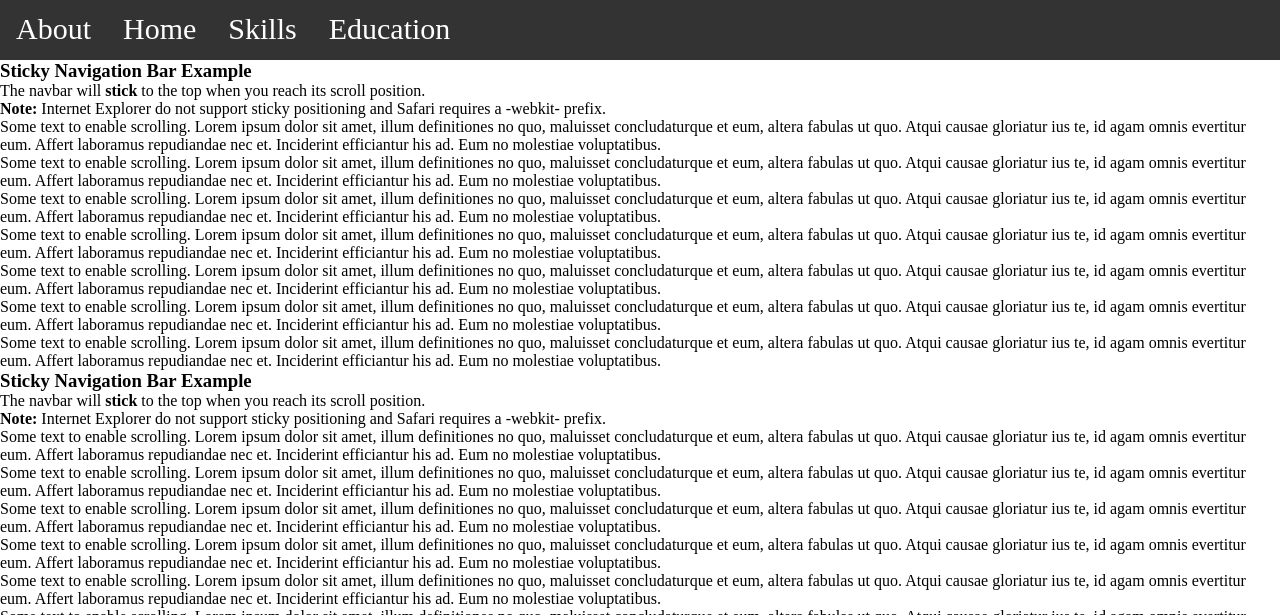
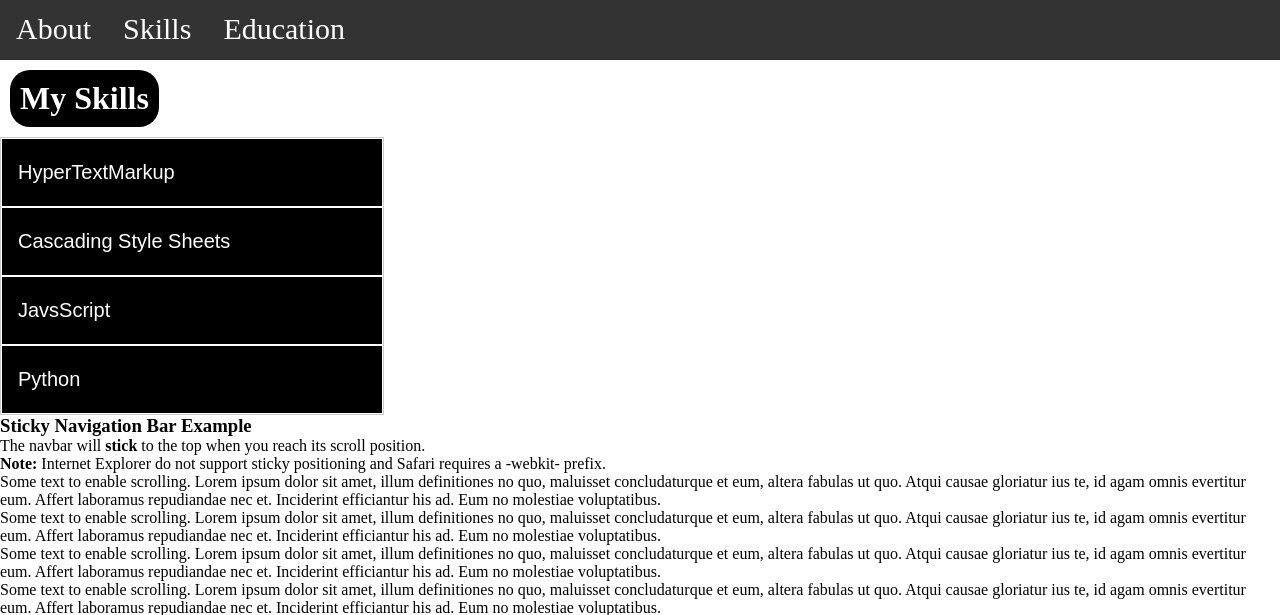
Before and after one commit to Plehlowla/PahReh-Portfolio, a plain HTML site: page index.html in a window 1280 px wide. Shown: the part 502-1117 px from the top of the page. Drawn offline with Linux system fonts and the light colour scheme; a script that the page names is missing.

Commit message:
added skill section, working

```diff
--- a/index.html
+++ b/index.html
@@ -11,7 +11,7 @@
 </head>
 <body>
 
-    <div class="header">
+    <div class="header" id="about">
         <img src="images/pic1.PNG" alt="profile">
         <h1>Hi, I'm Pah</h1>
         <h2>Scroll Down for more Info.</h2>
@@ -19,10 +19,38 @@
 
     <ul id="navbar">
         <li><a href="#about">About</a></li>
-        <li><a href="#home">Home</a></li>
+        <!-- <li><a href="#home">Home</a></li> -->
         <li><a href="#skill">Skills</a></li>
         <li><a href="#education">Education</a></li>
     </ul>
+
+    <h1 id='skill'>My Skills</h1>
+
+    <div class="tab">
+        <button class="tablinks" onmouseover="openSkill(event, 'html')">HyperTextMarkup</button>
+        <button class="tablinks" onmouseover="openSkill(event, 'css')">Cascading Style Sheets</button>
+        <button class="tablinks" onmouseover="openSkill(event, 'js')">JavsScript</button>
+        <button class="tablinks" onmouseover="openSkill(event, 'python')">Python</button>
+    </div>
+
+    <div id="html" class="tabcontent">
+        <h3>HyperTextMarkup</h3>
+        <p>The HyperText Markup Language, or HTML is the standard markup language for documents designed to be displayed in a web browser. It can be assisted by technologies such as Cascading Style Sheets (CSS) and scripting languages such as JavaScript.</p>
+    </div>
+    <div id="css" class="tabcontent">
+        <h3>Cascading Style Sheets</h3>
+        <p>Cascading Style Sheets (CSS) is a style sheet language used for describing the presentation of a document written in a markup language such as HTML. CSS is a cornerstone technology of the World Wide Web, alongside HTML and JavaScript.</p>
+    </div>
+    <div id="js" class="tabcontent">
+        <h3>JavaScript</h3>
+        <p>JavaScript, often abbreviated as JS, is a programming language that conforms to the ECMAScript specification. JavaScript is high-level, often just-in-time compiled, and multi-paradigm. It has curly-bracket syntax, dynamic typing, prototype-based object-orientation, and first-class functions.</p>
+    </div>
+    <div id="python" class="tabcontent">
+        <h3>Python</h3>
+        <p>Python is an interpreted high-level general-purpose programming language. Python's design philosophy emphasizes code readability with its notable use of significant indentation. Its language constructs as well as its object-oriented approach aim to help programmers write clear, logical code for small and large-scale projects.</p>
+    </div>
+
+    <div class="clearfix"></div>
 
     <h3>Sticky Navigation Bar Example</h3>
 <p>The navbar will <strong>stick</strong> to the top when you reach its scroll position.</p>
--- /dev/null
+++ b/index.js
@@ -0,0 +1,26 @@
+function openSkill(evt, skillName){
+    var i, tabcontent, tablinks;
+    tabcontent = document.getElementsByClassName('tabcontent');
+    for(i = 0; i < tabcontent.length; i++){
+        tabcontent[i].style.display = "none";
+    }
+    tablinks = document.getElementsByClassName('tablinks');
+    for(i = 0; i < tablinks.length; i++){
+        tablinks[i].className = tablinks[i].className.replace(' active', '');
+    }
+    document.getElementById(skillName).style.display = "block";
+    evt.currentTarget.className += " active";
+}
+// function openCity(evt, skillName) {
+//     var i, tabcontent, tablinks;
+//     tabcontent = document.getElementsByClassName("tabcontent");
+//     for (i = 0; i < tabcontent.length; i++) {
+//       tabcontent[i].style.display = "none";
+//     }
+//     tablinks = document.getElementsByClassName("tablinks");
+//     for (i = 0; i < tablinks.length; i++) {
+//       tablinks[i].className = tablinks[i].className.replace(" active", "");
+//     }
+//     document.getElementById(cityName).style.display = "block";
+//     evt.currentTarget.className += " active";
+//   }
--- a/styles/index.scss
+++ b/styles/index.scss
@@ -73,3 +73,62 @@ body{
         }
     }
 }
+
+#skill{
+    margin: 10px 10px;
+    background-color: black;
+    width: fit-content;
+    color: white;
+    border-radius: 20px;
+    padding: 10px;
+}
+
+
+.tab{
+    float: left;
+    border: 1px solid #ccc;
+    background-color: #000000;
+    width: 30%;
+    height: fit-content;
+
+    button{
+        display: block;
+        background-color: inherit;
+        color: #fff;
+        width: 100%;
+        padding: 22px 16px;
+        width: 100%;
+        border: 1px solid #fff;
+        outline: none;
+        text-align: left;
+        cursor: pointer;
+        font-size: 20px;
+        font-weight: 500;
+    }
+    button:hover{
+        background-color: #fff;
+        color: #111;
+    }
+    button.active{
+        background-color: #fff;
+        color: black;
+    }
+}
+.tabcontent{
+    float: left;
+    padding: 0px 12px;
+    border: 1px solid #111;
+    width: 70%;
+    border-left: none;
+    height: 278px;
+    display: none;
+
+    h3{
+        font-size: 30px;
+    }
+}
+.clearfix::after{
+    content:'';
+    clear:both;
+    display: table;
+}
```
Also changed, not shown: styles/index.css, 1 other file.
